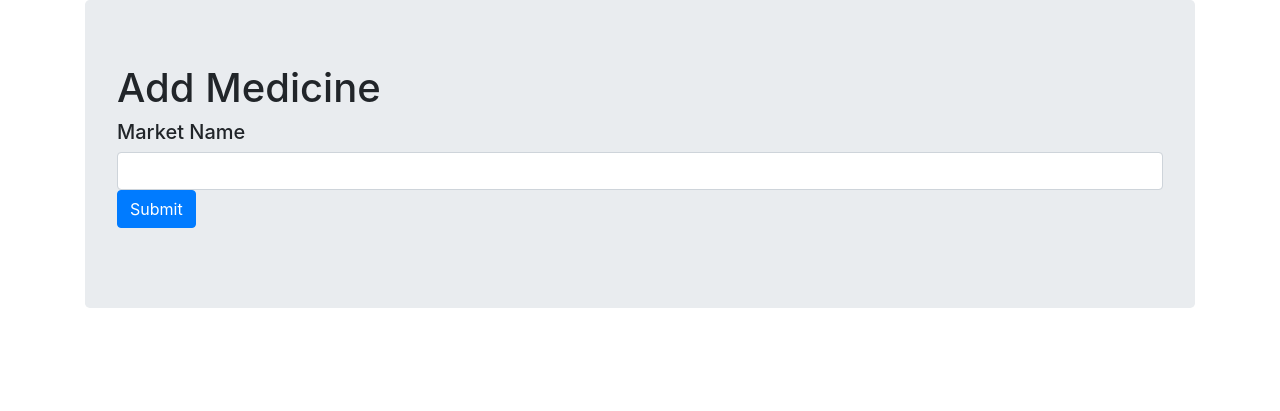
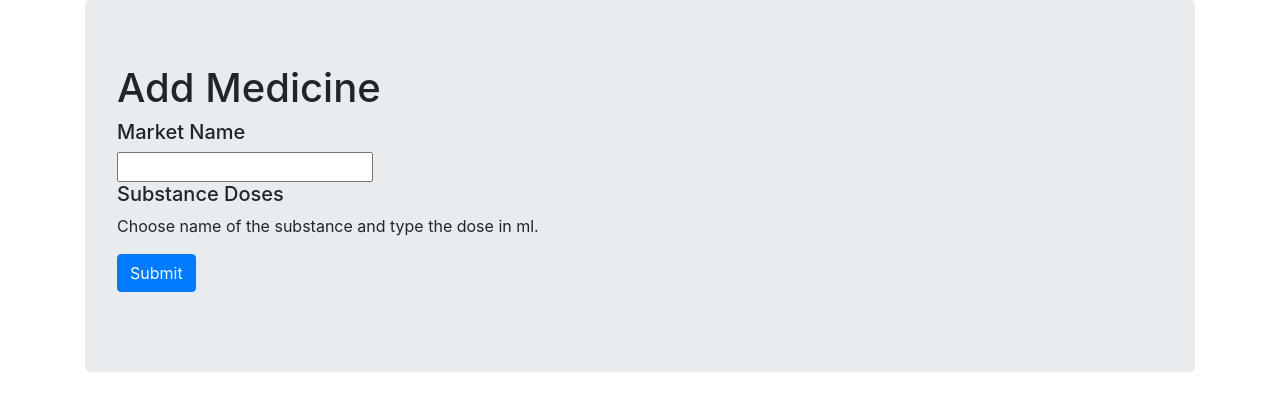
Before and after one commit to KarolinaKDaniel/SDA_project, a Django app: page /medicine-create in a window 1280 px wide. Shown: the part 56-467 px from the top of the page. Run offline with Django 4.2, Linux system fonts and the light colour scheme; some libraries are stand-ins or nearby versions.

Commit message:
work in progress

```diff
--- a/final_project/e_drugs/forms.py
+++ b/final_project/e_drugs/forms.py
@@ -2,7 +2,7 @@ import json
 
 from django.core.exceptions import ValidationError
 from django.forms import ModelForm, MultiWidget, Select, NumberInput, IntegerField, ChoiceField, MultipleHiddenInput, \
-    MultiValueField, SplitDateTimeField
+    MultiValueField, SplitDateTimeField, MultipleChoiceField
 
 from .models import Medicine, Substance
 
@@ -17,11 +17,14 @@ class CustomDoseWidget(MultiWidget):
         super().__init__(widgets, *args, **kwargs)
 
     def decompress(self, value):
-        if isinstance(value, Substance):
-            return value.name
-        elif isinstance(value, int):
+        if isinstance(value, dict):
+            return []
+        elif isinstance(value, str):
             return value
         return [None, None]
+
+    def get_context(self, name, value, attrs):
+        pass
 
 
 class CustomDoseField(MultiValueField):
@@ -43,17 +46,16 @@ class CustomDoseField(MultiValueField):
                 raise ValidationError(self.error_messages['incomplete'])
             result = '{' + f' "{data_list[0].name}": "{data_list[1]}" ' + '}'
 
+
 class MedicineForm(ModelForm):
     class Meta:
         model = Medicine
         fields = '__all__'
-        widgets = {
-            'substance': MultipleHiddenInput(),
-        }
 
+    substance = MultipleChoiceField(widget=MultipleHiddenInput())
     doses = CustomDoseField()
 
-    def __init__(self, *args, **kwargs):
-        super().__init__(*args, **kwargs)
-        for visible in self.visible_fields():
-            visible.field.widget.attrs['class'] = 'form-control'
+    # def __init__(self, *args, **kwargs):
+    #     super().__init__(*args, **kwargs)
+    #     for visible in self.visible_fields():
+    #         visible.field.widget.attrs['class'] = 'form-control'
--- a/final_project/e_drugs/templates/medicine_form.html
+++ b/final_project/e_drugs/templates/medicine_form.html
@@ -1,6 +1,4 @@
 {% extends "base.html" %}
-
-{% load widget_tweaks %}
 
 {% block title %}
 Add Medicine
@@ -11,7 +9,12 @@ Add Medicine
     <form method="post">
         {% csrf_token %}
         <h5>Market Name</h5>
-        {% render_field form.name %}
+        {{ form.name }}
+        <h5>Substance Doses</h5>
+        <p>Choose name of the substance and type the dose in ml.</p>
+        {% for subwidget in form.dose.subwidgets %}
+        {{ subwidget }}
+        {% endfor %}
         <input type="submit" value="Submit" class="btn btn-primary">
     </form>
 {% endblock %}
--- a/final_project/e_drugs/views.py
+++ b/final_project/e_drugs/views.py
@@ -8,8 +8,10 @@ from .forms import MedicineForm
 from .models import Prescription, Medicine
 from accounts.models import Doctor, MyUser, Patient, Pharmacist
 
+
 def main_page(request):
     return render(request, template_name='main_page.html')
+
 
 def medicines(request):
     sorting = request.GET.get('s', 'default')
```
